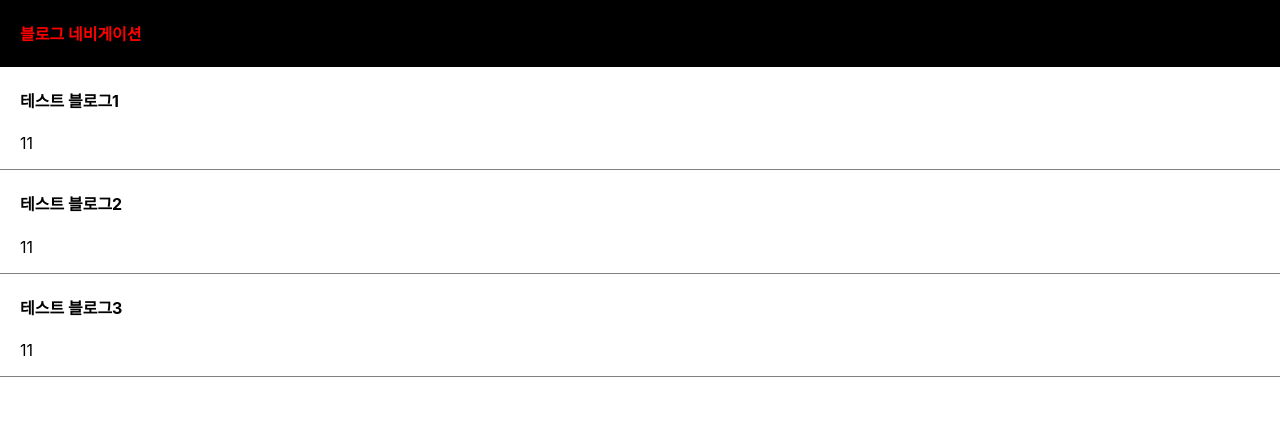
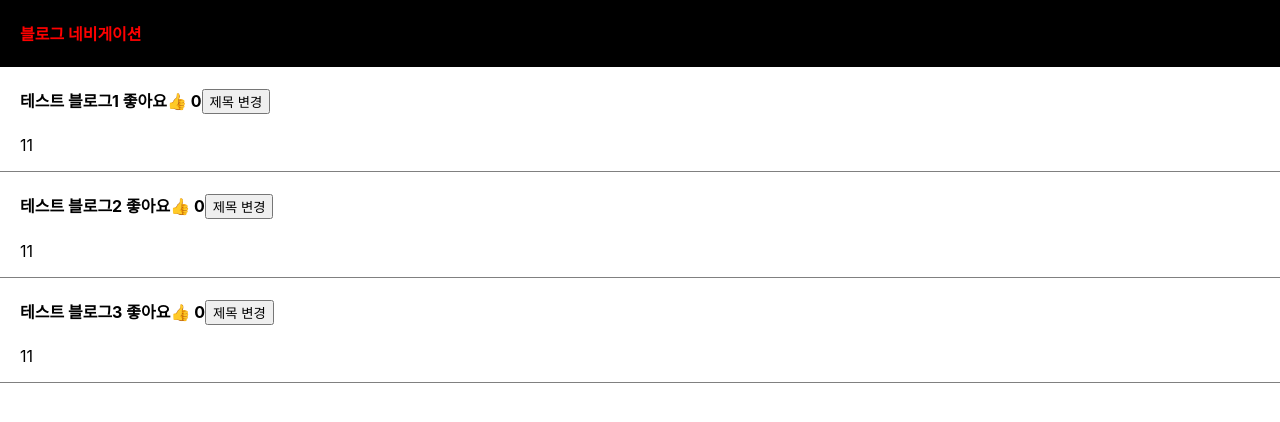
Before and after one commit to kidohy15/react-blog, a React (Create React App) app: page / in a window 1280 px wide. Shown: the top 422 px of the page. Built offline with nearby package versions, Linux system fonts and the light colour scheme.

Commit message:
좋아요 카운팅 구현

```diff
--- a/src/App.js
+++ b/src/App.js
@@ -1,11 +1,60 @@
 import logo from "./logo.svg";
 import "./App.css";
-import { useState } from "react";
+import { useEffect, useState } from "react";
 
-const titleData = ["테스트 블로그1", "테스트 블로그2", "테스트 블로그3"];
+// const titleData = ["테스트 블로그1", "테스트 블로그2", "테스트 블로그3"];
+const blogData = [
+  {
+    title: "테스트 블로그1",
+    like: 0,
+  },
+  {
+    title: "테스트 블로그2",
+    like: 0,
+  },
+  {
+    title: "테스트 블로그3",
+    like: 0,
+  },
+];
 
 function App() {
-  const [title, setTitle] = useState(titleData);
+  const [title, setTitle] = useState([]);
+  const [likes, setLikes] = useState([]);
+
+  useEffect(() => {
+    const initialTitles = blogData.map((data) => data.title);
+    const initialLikes = blogData.map((data) => data.like);
+    setTitle(initialTitles);
+    setLikes(initialLikes);
+    console.log("titles!!!", initialTitles);
+    console.log("likes!!!", initialLikes);
+
+    // blogData.forEach((data) => {
+    //   setTitle([...title, data.title]);
+    //   console.log("title!!!", title);
+    //   console.log("data!!!", data);
+    //   console.log("data.title!!!", data.title);
+    //   // setTitle(data.like)
+    // });
+  }, []);
+
+  function handleLike(e, index) {
+    setLikes(prevLikes => {
+      const newLikes = [...prevLikes];
+      newLikes[index] = newLikes[index] + 1;
+      return newLikes;
+    });
+  }
+
+  function handleTitle(e, index) {
+    const title = '제목 수정'
+    setTitle(prevTitle => {
+      const newTitle = [...prevTitle];
+      newTitle[index] = title;
+      return newTitle;
+    });
+  }
 
   return (
     <div className="App">
@@ -13,9 +62,22 @@ function App() {
         {/* 스타일 코드 직접 작성 */}
         <h4 style={{ color: "red", fontSize: "16px" }}>블로그 네비게이션</h4>
       </div>
-      {title.map((title, index) => (
+      {blogData?.map((data, index) => (
         <div className="list" key={index}>
-          <h4>{title}</h4>
+          <h4>
+            {title[index]}{" "}
+            <span
+              onClick={(event) => {
+                handleLike(event, index);
+              }}
+            >
+              좋아요👍
+            </span>{" "}
+            {likes[index]}
+            <button onClick={(e) => handleTitle(e, index)}>
+              제목 변경
+            </button>
+          </h4>
           <p>11</p>
         </div>
       ))}
```
